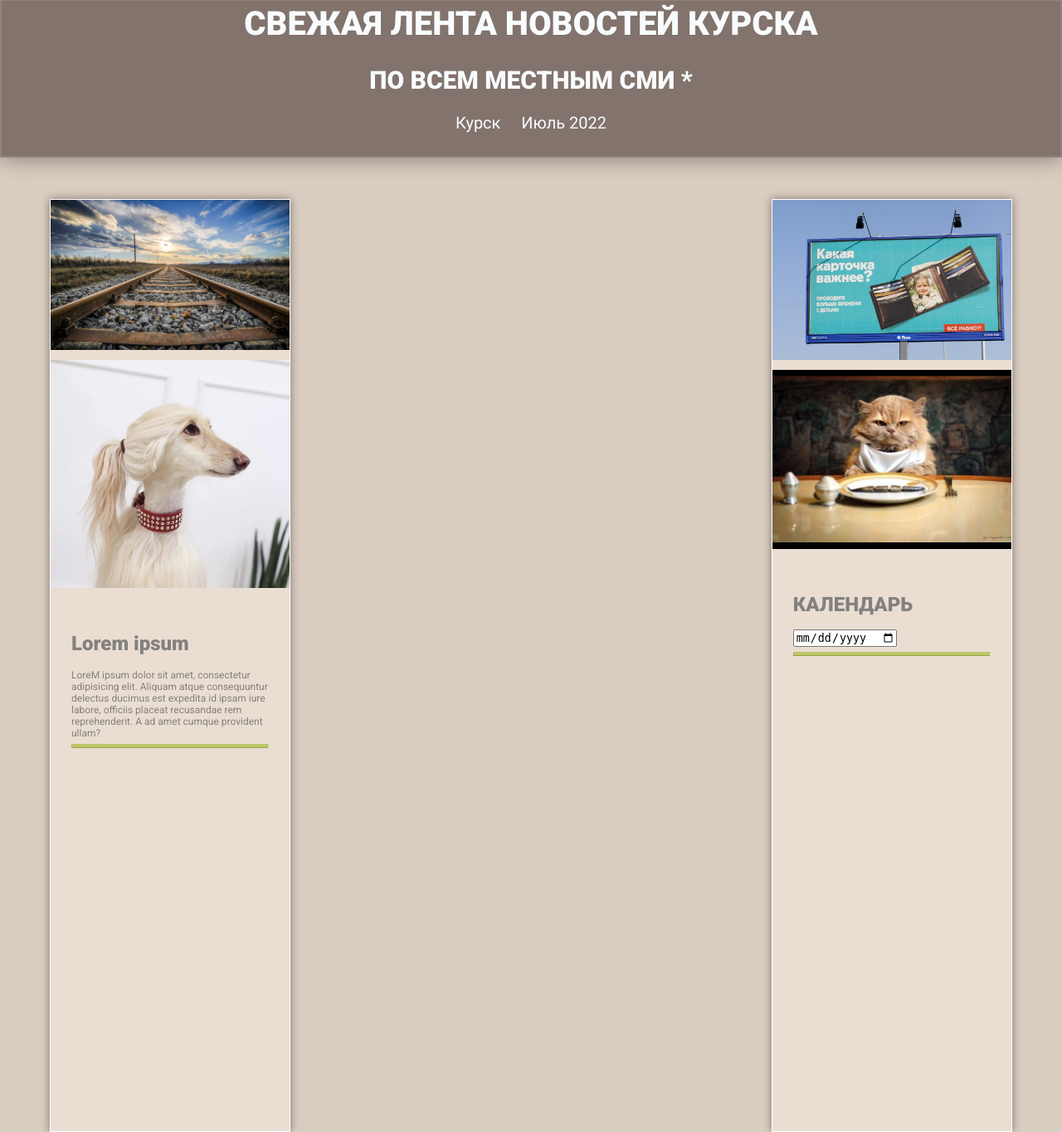
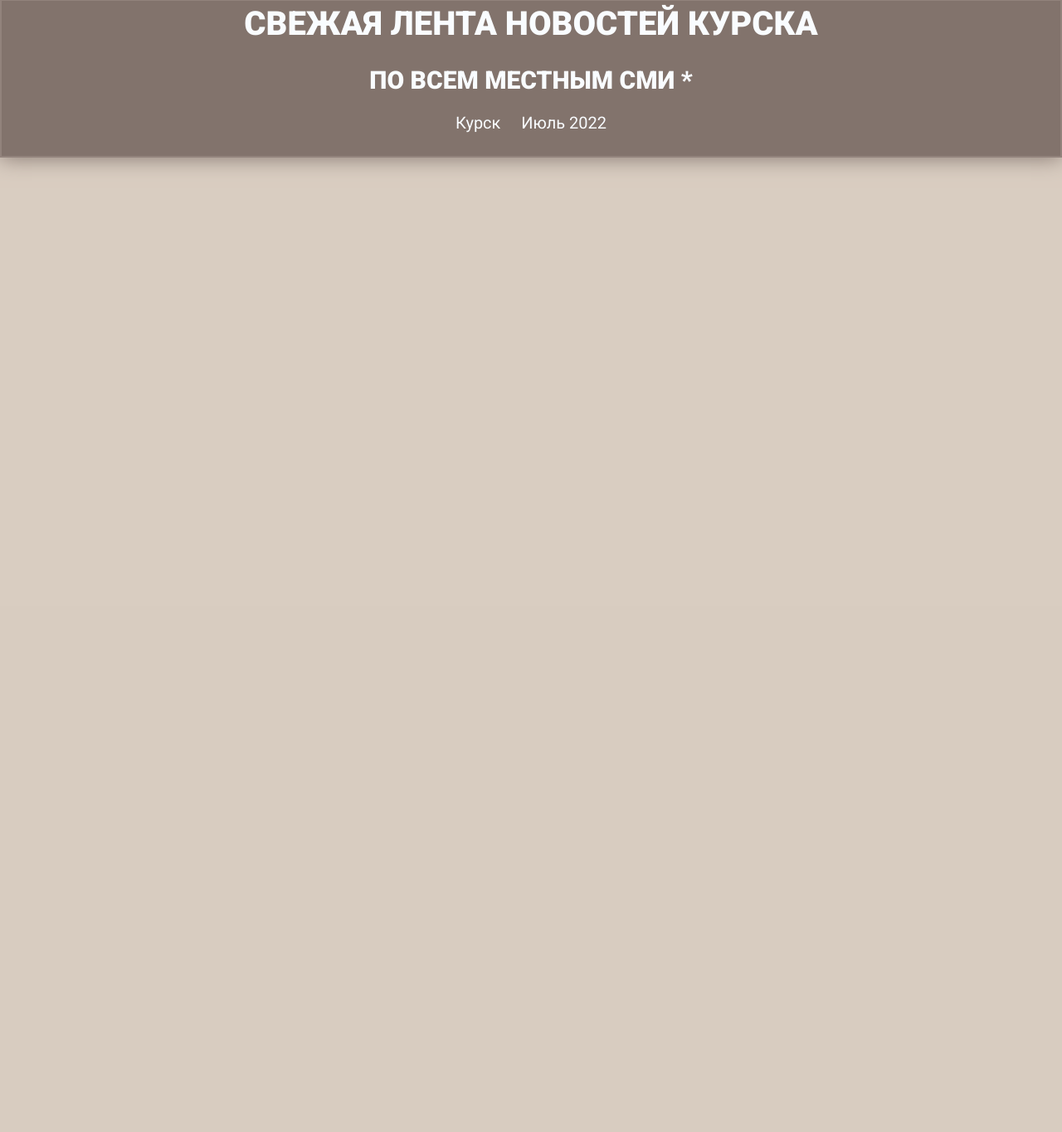
Before and after one commit to harry46rus/Horoscope02, a Django app: template templates/news0.html in a window 1280 px wide. Shown: the part 69-1434 px from the top of the page at 83% size. After the commit the page ends 273 px from the top, so only its background shows below. Run offline with Django 4.2, Linux system fonts and the light colour scheme; the template is opened without the code that fills it, so the values that code supplies are empty.

Commit message:
убрал рекламу news0.html

```diff
--- a/templates/news0.html
+++ b/templates/news0.html
@@ -69,25 +69,25 @@
 
         <div id="content">
 
-            <div class="adv">
-                <div class="sticky">
-                    <div class="adv1">
-                        <img src="{% static 'images/img1.jpg' %}" alt="">
-                    </div>
-                    <div class="adv1">
-                        <img src="{% static 'images/img3.jpg' %}" alt="">
-                    </div>
-                    <div class="adv2">
-                        <h1>Lorem ipsum </h1>
+<!--            <div class="adv">-->
+<!--                <div class="sticky">-->
+<!--                    <div class="adv1">-->
+<!--                        <img src="{% static 'images/img1.jpg' %}" alt="">-->
+<!--                    </div>-->
+<!--                    <div class="adv1">-->
+<!--                        <img src="{% static 'images/img3.jpg' %}" alt="">-->
+<!--                    </div>-->
+<!--                    <div class="adv2">-->
+<!--                        <h1>Lorem ipsum </h1>-->
 
-                        LoreM ipsum dolor sit amet, consectetur adipisicing elit. Aliquam atque
-                        consequuntur delectus ducimus est expedita id ipsam iure labore, officiis placeat
-                        recusandae rem reprehenderit. A ad amet cumque provident ullam?
-                        <hr class="hr-line">
-                        <br>
-                    </div>
-                </div>
-            </div>
+<!--                        LoreM ipsum dolor sit amet, consectetur adipisicing elit. Aliquam atque-->
+<!--                        consequuntur delectus ducimus est expedita id ipsam iure labore, officiis placeat-->
+<!--                        recusandae rem reprehenderit. A ad amet cumque provident ullam?-->
+<!--                        <hr class="hr-line">-->
+<!--                        <br>-->
+<!--                    </div>-->
+<!--                </div>-->
+<!--            </div>-->
 
 
 
@@ -122,27 +122,27 @@
                 {% endfor %}
             </div>
 
-            <div class="adv">
-                <div class="sticky">
-                    <div class="adv1">
-                        <img src="{% static 'images/img2.jpg' %}" alt="">
-                    </div>
-                    <div class="adv1">
-                        <img src="{% static 'images/img4.jpg' %}" alt="">
-                    </div>
-                    <div class="adv2">
-                        <h1>КАЛЕНДАРЬ </h1>
+<!--            <div class="adv">-->
+<!--                <div class="sticky">-->
+<!--                    <div class="adv1">-->
+<!--                        <img src="{% static 'images/img2.jpg' %}" alt="">-->
+<!--                    </div>-->
+<!--                    <div class="adv1">-->
+<!--                        <img src="{% static 'images/img4.jpg' %}" alt="">-->
+<!--                    </div>-->
+<!--                    <div class="adv2">-->
+<!--                        <h1>КАЛЕНДАРЬ </h1>-->
 
-                        <input type="date">
-                        <hr class="hr-line">
-                        <br>
-                        <!--                         календарь-->
-                        <script>
-                            console.log( document.querySelector('input').value );
-                        </script>
-                    </div>
-                </div>
-            </div>
+<!--                        <input type="date">-->
+<!--                        <hr class="hr-line">-->
+<!--                        <br>-->
+<!--                        &lt;!&ndash;                         календарь&ndash;&gt;-->
+<!--                        <script>-->
+<!--                            console.log( document.querySelector('input').value );-->
+<!--                        </script>-->
+<!--                    </div>-->
+<!--                </div>-->
+<!--            </div>-->
         </div>
     </div>
 
```
Also changed, not shown: dictionary/scrapingNEW3.py (+6 -5 lines).
